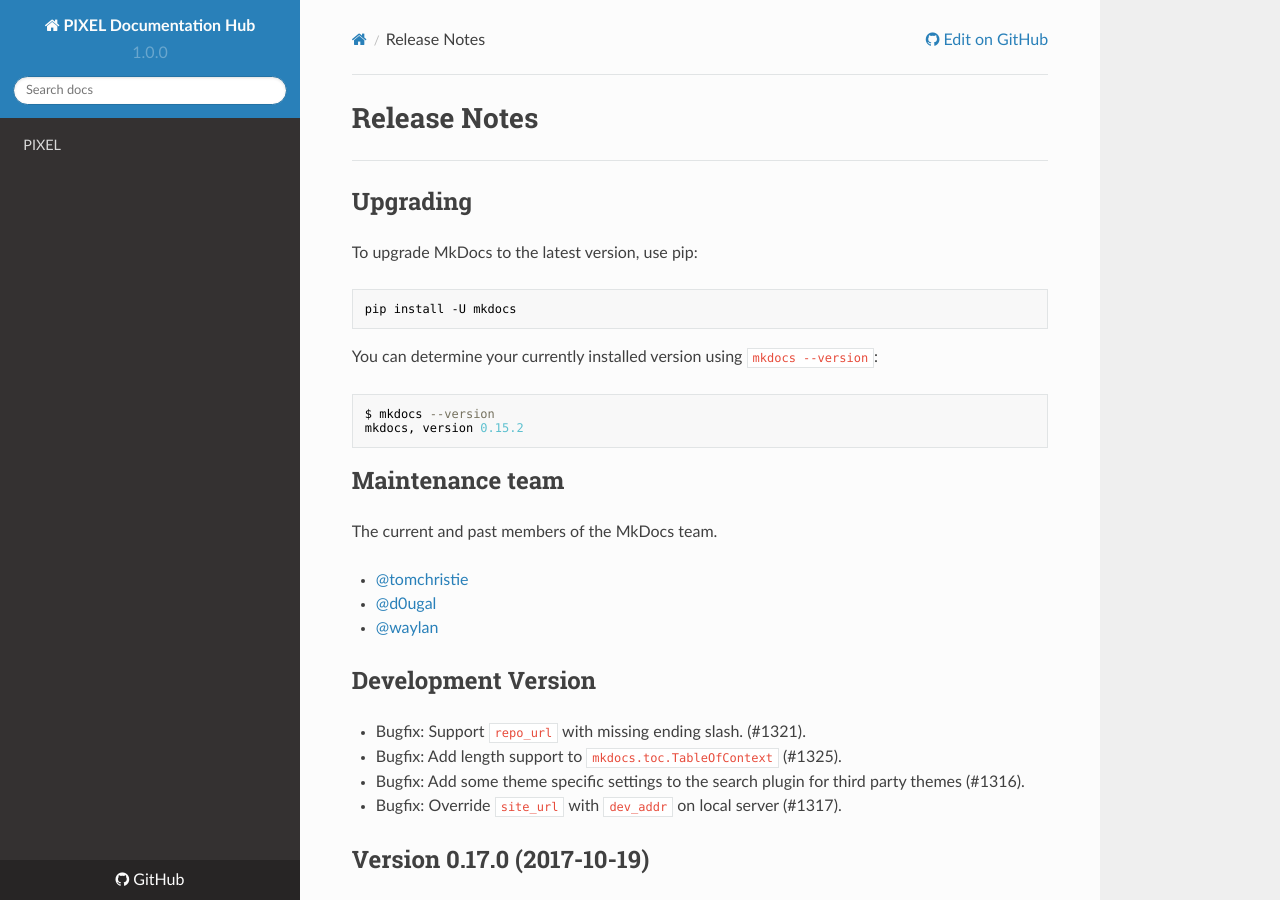
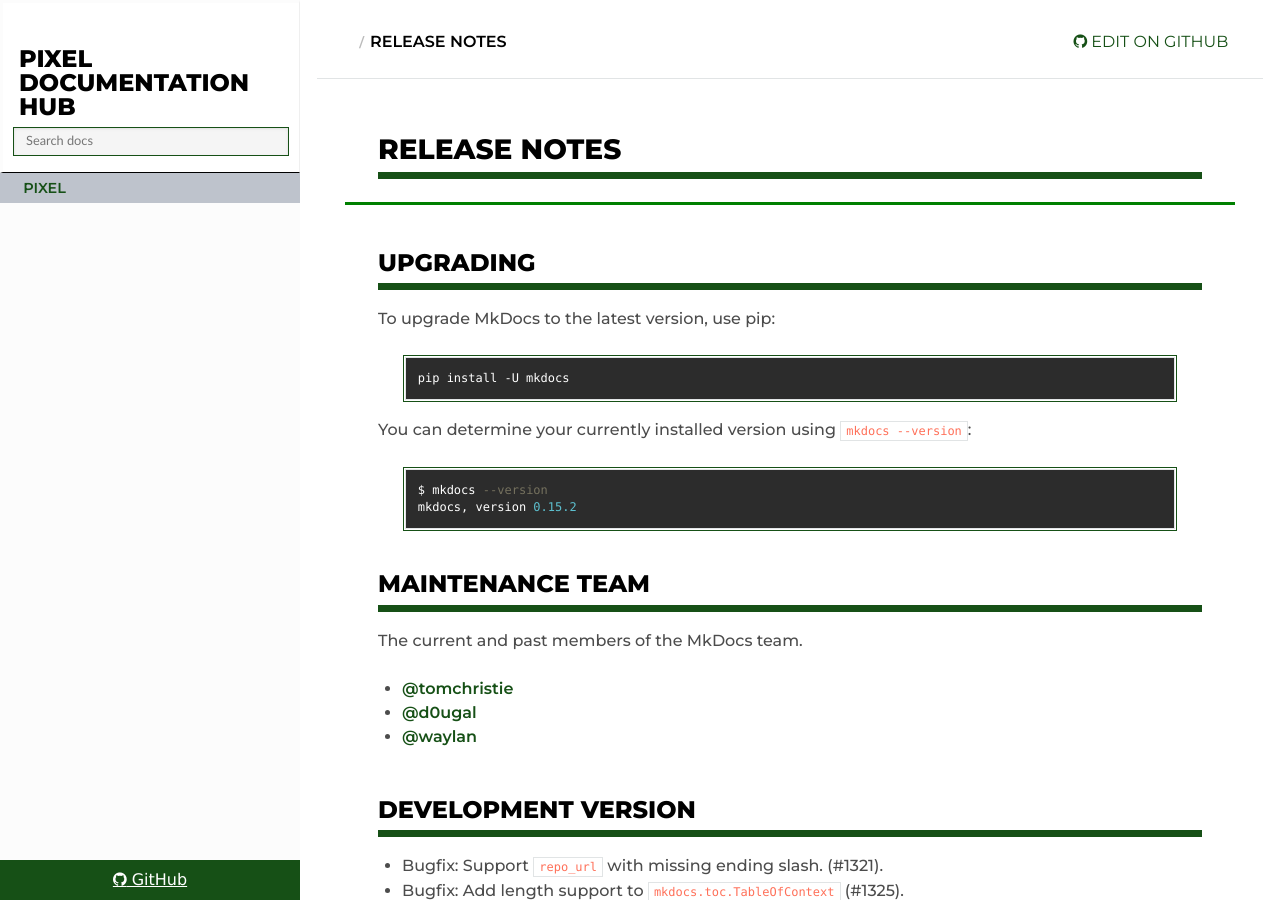
Before and after one commit to pixel-ports/docs-hub, an MkDocs documentation site: the page built from docs/about/release-notes.md, in a window 1280 px wide and 900 px high. Built offline with MkDocs 1.6.1, drawn with Linux system fonts in a browser that asks for light colours; nearby versions of some CDN libraries; old or Windows-style settings are respelled for this version of MkDocs.

Commit message:
Update mkdocs.yml

```diff
--- a/mkdocs.yml
+++ b/mkdocs.yml
@@ -13,8 +13,8 @@ theme: readthedocs
 
 # extra_css: ["https://raw.githubusercontent.com/pixel-ports/docs-hub/master/css/pixel_readthedocs.css", "https://raw.githubusercontent.com/pixel-ports/docs-hub/master/css/pixel_readthedocs_core.css"]
 extra_css:
-    - css/pixel1.css
-    - css/pixel2.css
+    - css/pixel_a.css
+    - css/pixel_b.css
     - css/monokai_sublime_.css
     - css/pigments-monokai.css
 
```
